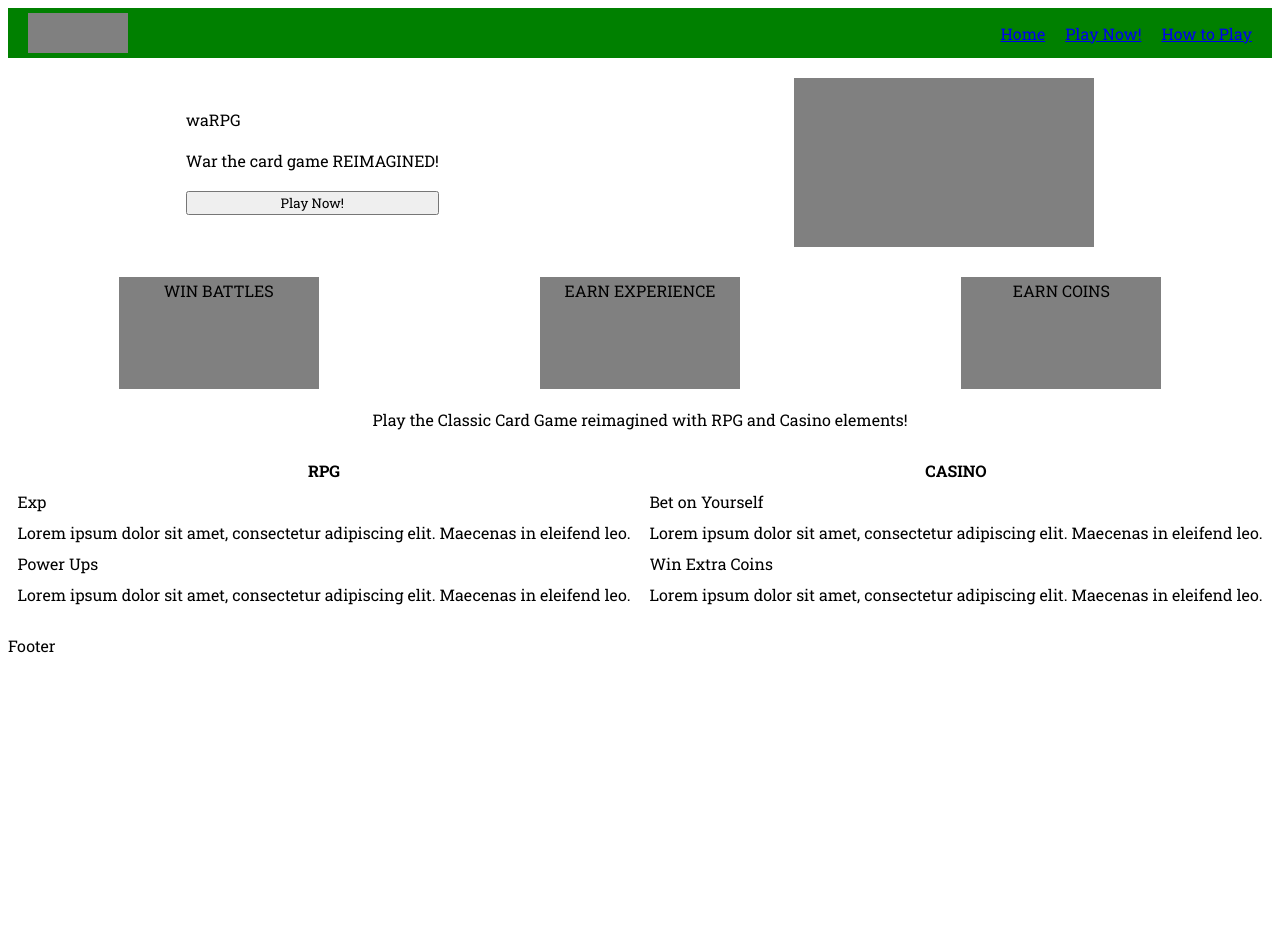
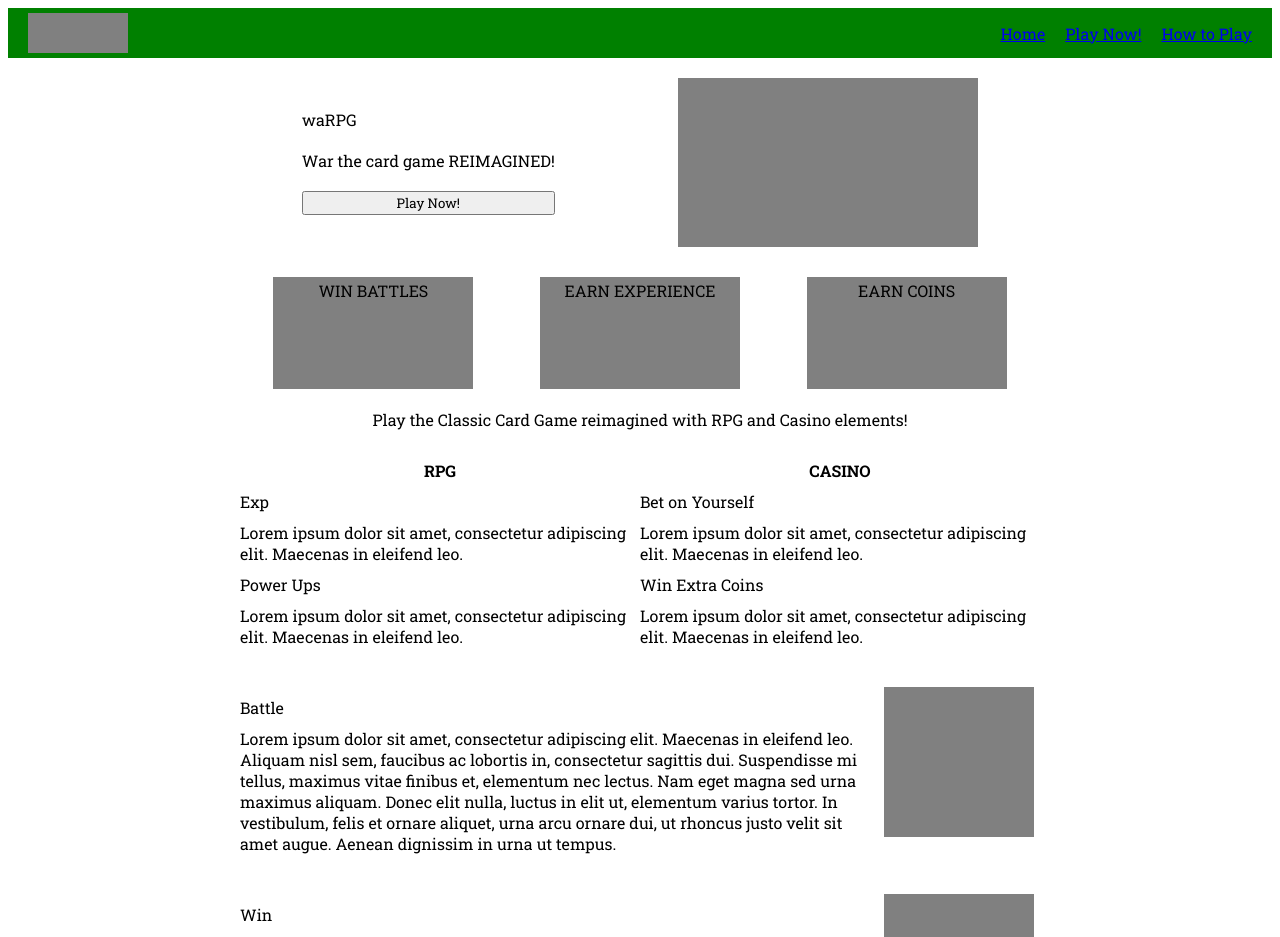
Before and after one commit to AntCannon/warpg-card-game, a React (Vite) app: page / in a window 1280 px wide. Shown: the top 937 px of the page. Before the commit the page ends 800 px from the top, so only its background shows below. Built offline with nearby package versions, Linux system fonts and the light colour scheme.

Commit message:
add how to play

```diff
--- a/src/App.css
+++ b/src/App.css
@@ -4,6 +4,12 @@
   font-weight: 400;
   font-style: normal;
 }
+
+main {
+  max-width: 800px;
+  margin: 0 auto;
+}
+
 main * {
   margin: 10px 0;
 }
--- a/src/App.jsx
+++ b/src/App.jsx
@@ -5,6 +5,7 @@ import Header from './components/Header.jsx'
 import Hero from './components/Hero.jsx'
 import Hook from './components/Hook.jsx'
 import Mechanics from './components/Mechanics.jsx'
+import HowToPlay from './components/HowToPlay.jsx'
 import Field from './components/Field.jsx'
 
 function App() {
@@ -16,6 +17,7 @@ function App() {
         <Hero />
         <Hook />
         <Mechanics />
+        <HowToPlay />
         {/* <Field /> */}
         {/* <Routes>
         </Routes> */}
--- /dev/null
+++ b/src/components/HowToPlay.jsx
@@ -0,0 +1,14 @@
+import Instruction from './Instruction.jsx'
+import howToPlay from '../copy/howToPlay.json'
+
+export default function HowToPlay() {
+  console.log(howToPlay)
+
+  return (
+    <section className="how-to-play">
+      {howToPlay.map(instruction => (
+        <Instruction instruction={instruction} key={instruction.title} />
+      ))}
+    </section>
+  )
+}
--- /dev/null
+++ b/src/components/Instruction.css
@@ -0,0 +1,11 @@
+.instruction {
+  display: grid;
+  grid-template-columns: 8fr 2fr;
+  gap: 20px;
+}
+
+.instruction-image {
+  width: 150px;
+  height: 150px;
+  background: gray;
+}
--- /dev/null
+++ b/src/components/Instruction.jsx
@@ -0,0 +1,15 @@
+import './Instruction.css'
+
+export default function Instruction({instruction}) {
+  const { title, text } = instruction
+
+  return (
+    <div className="instruction">
+      <div className="instruction-text">
+        <p>{title}</p>
+        <p>{text}</p>
+      </div>
+      <div className="instruction-image"></div>
+    </div>
+  )
+}
--- a/src/components/Mechanic.jsx
+++ b/src/components/Mechanic.jsx
@@ -1,5 +1,5 @@
 import './Mechanic.css'
-import MechanicFeature from './components/MechanicFeature.jsx'
+import MechanicFeature from './MechanicFeature.jsx'
 
 export default function Mechanic({mechanic}) {
   const { title, features } = mechanic
--- /dev/null
+++ b/src/copy/howToPlay.json
@@ -0,0 +1,22 @@
+[
+  {
+    "title" : "Battle",
+    "text" : "Lorem ipsum dolor sit amet, consectetur adipiscing elit. Maecenas in eleifend leo. Aliquam nisl sem, faucibus ac lobortis in, consectetur sagittis dui. Suspendisse mi tellus, maximus vitae finibus et, elementum nec lectus. Nam eget magna sed urna maximus aliquam. Donec elit nulla, luctus in elit ut, elementum varius tortor. In vestibulum, felis et ornare aliquet, urna arcu ornare dui, ut rhoncus justo velit sit amet augue. Aenean dignissim in urna ut tempus.",
+    "image" : ""
+  },
+  {
+    "title" : "Win",
+    "text" : "Lorem ipsum dolor sit amet, consectetur adipiscing elit. Maecenas in eleifend leo. Aliquam nisl sem, faucibus ac lobortis in, consectetur sagittis dui. Suspendisse mi tellus, maximus vitae finibus et, elementum nec lectus. Nam eget magna sed urna maximus aliquam. Donec elit nulla, luctus in elit ut, elementum varius tortor. In vestibulum, felis et ornare aliquet, urna arcu ornare dui, ut rhoncus justo velit sit amet augue. Aenean dignissim in urna ut tempus.",
+    "image" : ""
+  },
+  {
+    "title" : "War",
+    "text" : "Lorem ipsum dolor sit amet, consectetur adipiscing elit. Maecenas in eleifend leo. Aliquam nisl sem, faucibus ac lobortis in, consectetur sagittis dui. Suspendisse mi tellus, maximus vitae finibus et, elementum nec lectus. Nam eget magna sed urna maximus aliquam. Donec elit nulla, luctus in elit ut, elementum varius tortor. In vestibulum, felis et ornare aliquet, urna arcu ornare dui, ut rhoncus justo velit sit amet augue. Aenean dignissim in urna ut tempus.",
+    "image" : ""
+  },
+  {
+    "title" : "Game",
+    "text" : "Lorem ipsum dolor sit amet, consectetur adipiscing elit. Maecenas in eleifend leo. Aliquam nisl sem, faucibus ac lobortis in, consectetur sagittis dui. Suspendisse mi tellus, maximus vitae finibus et, elementum nec lectus. Nam eget magna sed urna maximus aliquam. Donec elit nulla, luctus in elit ut, elementum varius tortor. In vestibulum, felis et ornare aliquet, urna arcu ornare dui, ut rhoncus justo velit sit amet augue. Aenean dignissim in urna ut tempus.",
+    "image" : ""
+  }
+]
```
Also changed, not shown: src/components/MechanicFeature.css (added), src/components/MechanicFeature.jsx (renamed from src/components/components/MechanicFeature.jsx), src/components/components/MechanicFeature.css (deleted).
